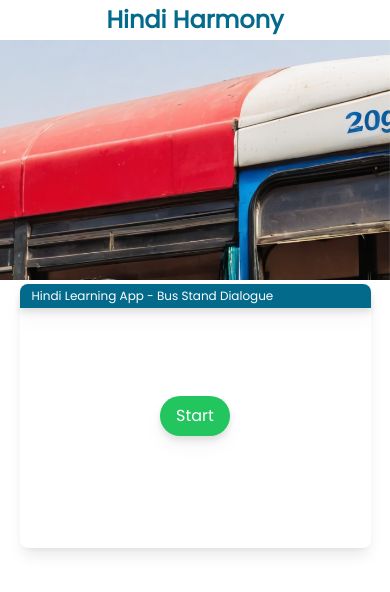
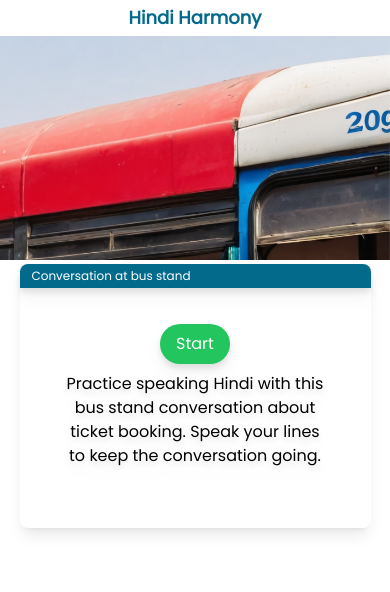
Before and after one commit to myoomotwani/BusStandDialoguesApp, a Next.js app: page / in a window 390 px wide. Shown: the top 592 px of the page. Built offline with nearby package versions, Linux system fonts and the light colour scheme.

Commit message:
added starting and ending headings

```diff
--- a/app/page.js
+++ b/app/page.js
@@ -140,16 +140,18 @@ export default function Home() {
   return (
     <main className="bg-white py-1 xl:py-3 h-screen text-black overflow-x-hidden">
       <SnackbarProvider dense />
-      <div className="w-full flex flex-col space-y-1 sm:space-y-2 xl:space-y-3 items-center justify-center">
-        <span className="text-[#036A8C] font-extrabold text-2xl">Hindi Harmony</span>
-        <div className="bg-[url('/busStandImage.jpeg')] h-60 w-screen bg-bottom md:bg-center bg-cover bg-no-repeat bg-fixed"></div>
+      <div className="w-full flex flex-col space-y-1 lg:space-y-2 xl:space-y-3 items-center justify-center">
+        <span className="text-[#036A8C] font-extrabold text-lg md:text-xl xl:text-2xl">Hindi Harmony</span>
+        <div className="bg-[url('/busStandImage.jpeg')] h-56 sm:h-60 w-screen bg-bottom md:bg-center bg-cover bg-no-repeat bg-fixed"></div>
         <div className="w-[90%] sm:w-[80%] md:w-[70%] flex flex-col items-center justify-center shadow-[#00000017] shadow-lg drop-shadow-lg rounded-lg">
-          <div className="bg-[#036A8C] text-white text-xs sm:text-base rounded-t-lg px-3 py-1 md:p-3 w-full z-10">
-            Hindi Learning App - Bus Stand Dialogue
+          <div className="bg-[#036A8C] text-white text-xs sm:text-base rounded-t-lg px-3 py-1 xl:p-3 w-full lg:text-lg z-10">
+            Conversation at bus stand
           </div>
-          <div className="overflow-y-scroll w-full space-y-3 rounded-2xl p-3 h-60 sm:h-52 md:h-48 xl:h-56" ref={scrollableSectionRef}>
-            {currentDialogueIndex < 0 && <div className="flex items-center justify-center w-full h-full">
+          <div className="overflow-y-scroll w-full space-y-3 rounded-2xl p-3 h-60 sm:h-52 md:h-48 xl:h-60" ref={scrollableSectionRef}>
+            {currentDialogueIndex < 0 && <div className="flex flex-col space-y-2 items-center justify-center w-full h-full">
               <button onClick={proceedToNext} className="bg-green-500 rounded-3xl py-2 px-4 text-white">Start</button>
+              <span className="max-w-[80%] text-center">Practice speaking Hindi with this bus stand conversation about ticket booking. Speak your lines to keep the conversation going.
+              </span>
             </div>}
                 {dialogues.slice(0, currentDialogueIndex + 1).map((dialogue, index) => (
                     <div
@@ -204,6 +206,8 @@ export default function Home() {
                 <div ref={lastTextRef} />
             </div>
 
+            {currentDialogueIndex > 14 && isCorrect && <span className="px-3 py-1 sm:py-2 text-green-500 text-center text-[10px] sm:text-xs md:text-sm border-t border-green-500">Success!!!<br/>You&apos;ve practiced your speaking skills at a bus stand. You&apos;re now better equipped to handle the ticket booking process in Hindi.</span>}
+
           {currentDialogueIndex > -1 && currentDialogueIndex < 15 &&
           <div className="border-t border-[#D9D9D9] w-full flex items-center justify-center z-10 py-2">
             {/* <button>Continue</button> */}
```
